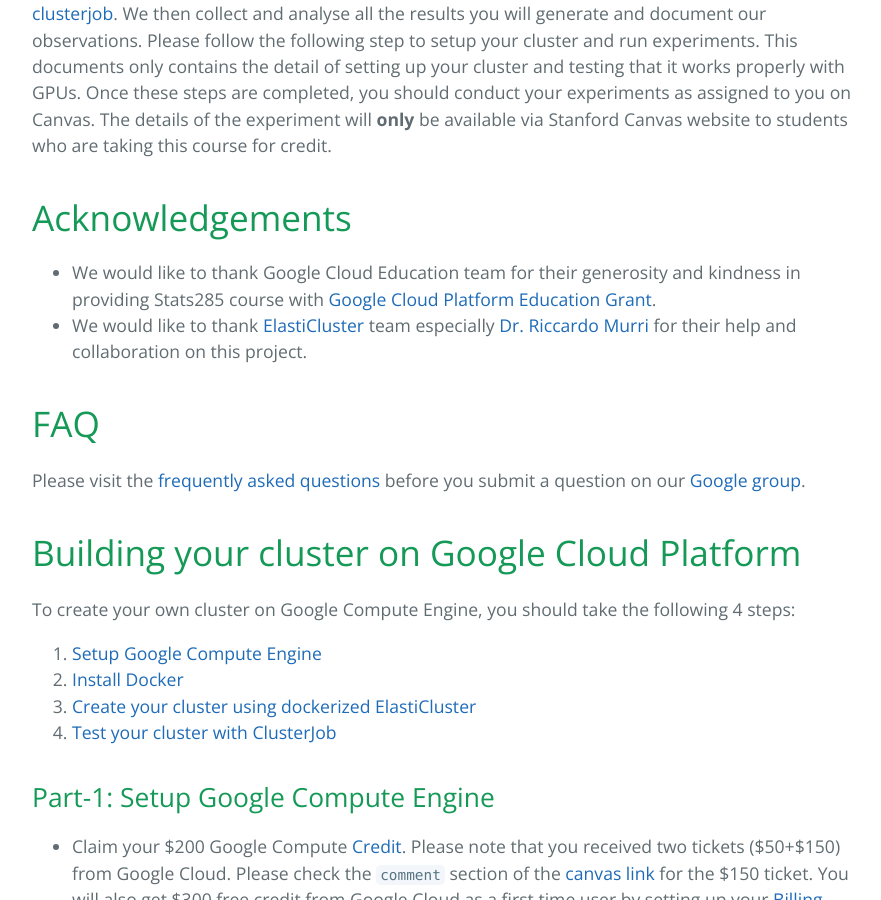
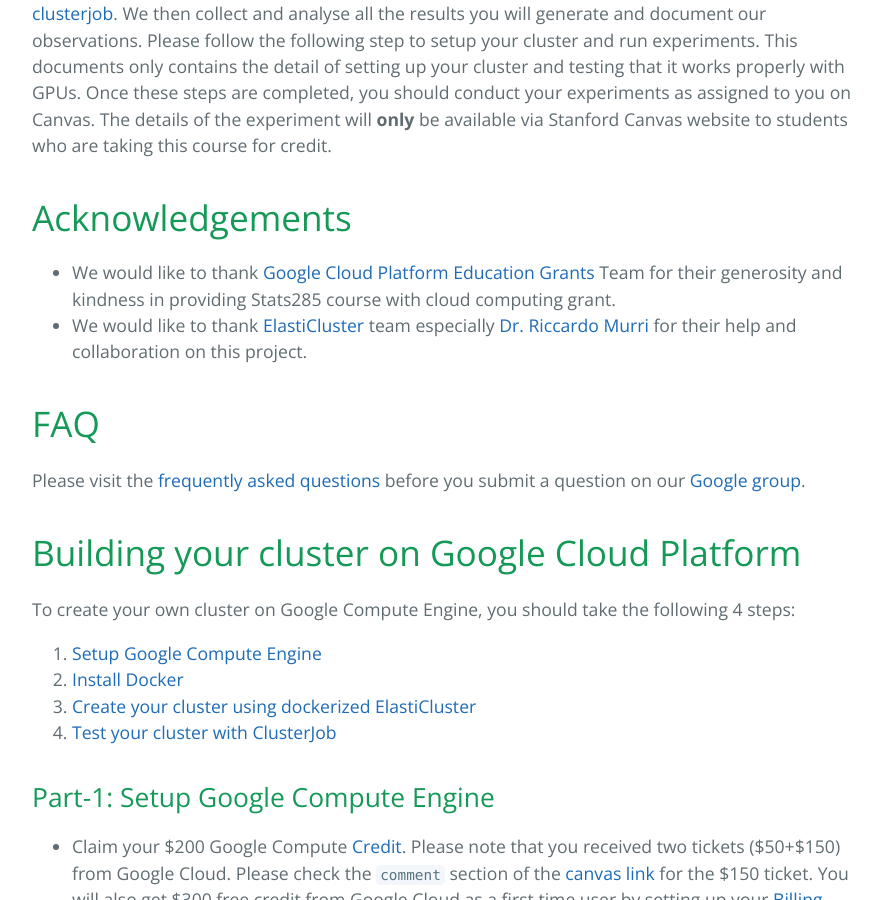
Before and after one commit to stats285/stats285.github.io, a Jekyll site: the page built from assets/assignments/02/assignment2.md, in a window 1280 px wide and 900 px high, scrolled down 576 px. Shown: the whole window, without its empty margins (192-1073 px from the left). Built offline with Jekyll 4.4.1, drawn with Linux system fonts in a browser that asks for light colours; the repository's description, which GitHub fills in, is left out; our own code applies the rules of GitHub Pages for plain Markdown files.

Commit message:
typo corrected

```diff
--- a/assets/assignments/02/assignment2.md
+++ b/assets/assignments/02/assignment2.md
@@ -12,7 +12,7 @@
 Please follow the following step to setup your cluster and run experiments. This documents only contains the detail of setting up your cluster and testing that it works properly with GPUs. Once these steps are completed, you should conduct your experiments as assigned to you on Canvas. The details of the experiment will **only** be available via Stanford Canvas website to students who are taking this course for credit.
 
 # Acknowledgements
-* We would like to thank Google Cloud Education team for their generosity and kindness in providing Stats285 course with [Google Cloud Platform Education Grant](https://cloud.google.com/edu/).
+* We would like to thank [Google Cloud Platform Education Grants](https://cloud.google.com/edu/) Team for their generosity and kindness in providing Stats285 course with cloud computing grant.
 * We would like to thank [ElastiCluster](http://elasticluster.readthedocs.io/en/latest/) team especially [Dr. Riccardo Murri](https://www.gc3.uzh.ch/people/rm/) for their help and collaboration on this project.
 
 
```
